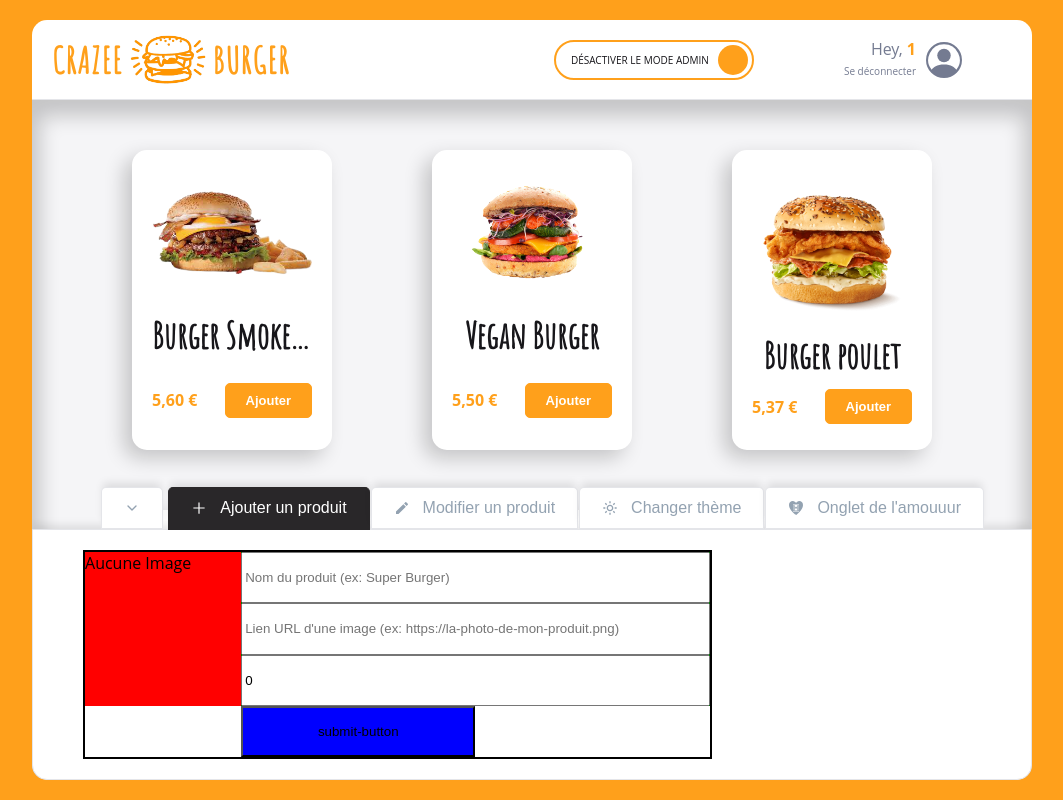
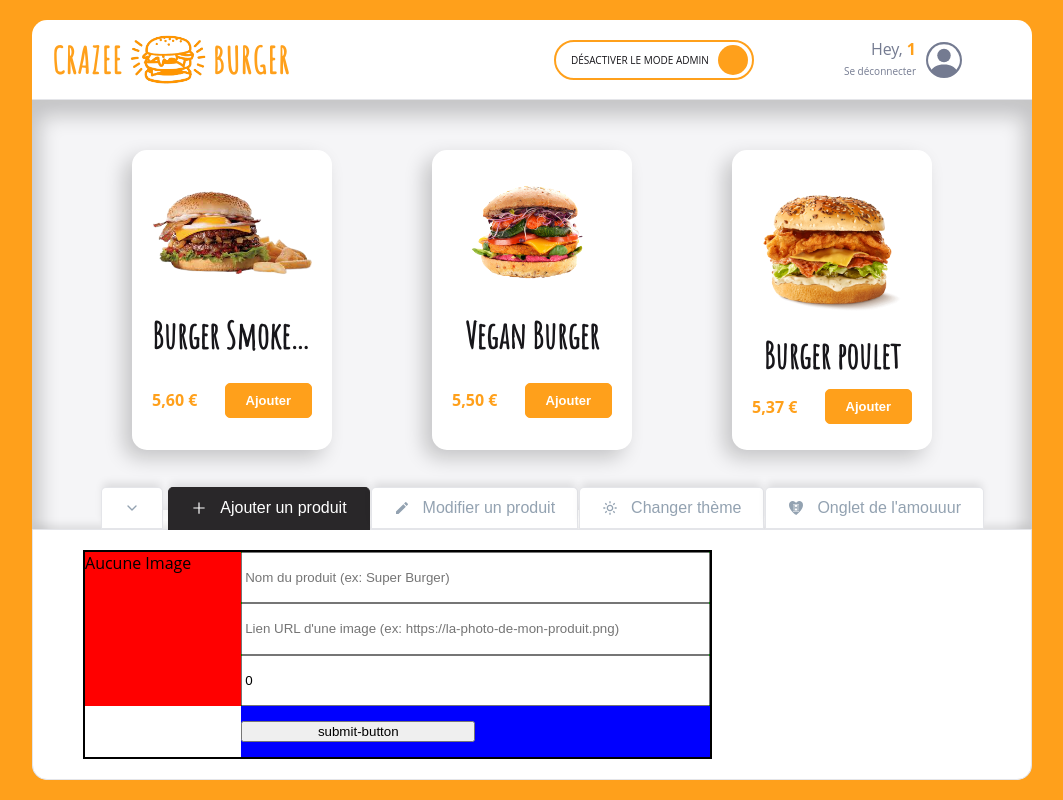
Before and after one commit to NFiker/crazee-burger, a React (Vite) app: page /order/1 in a window 1280 px wide. Shown: the whole page, without its empty margins (108-1171 px from the left). Built offline with nearby package versions, Linux system fonts and the light colour scheme; a web font is replaced by a local one.

Commit message:
✨ F08 > ADMIN > AddForm > add submit message on submission

```diff
--- a/src/components/pages/order/main/admin/adminPanel/AddForm.jsx
+++ b/src/components/pages/order/main/admin/adminPanel/AddForm.jsx
@@ -2,6 +2,7 @@ import styled from "styled-components";
 import OrderContext from "../../../../../../context/OrderContext";
 import { useContext } from "react";
 import { useState } from "react";
+import { FiCheck } from "react-icons/fi";
 
 const EMPTY_PRODUCT = {
   id: "",
@@ -15,6 +16,7 @@ export default function AddForm() {
   const { handleAdd } = useContext(OrderContext);
 
   const [newProduct, setNewProduct] = useState(EMPTY_PRODUCT);
+  const [isSubmitted, setIsSubmitted] = useState(false);
 
   //Comportements
   const handleSubmit = (event) => {
@@ -25,11 +27,19 @@ export default function AddForm() {
     };
     handleAdd(newProductToAdd);
     setNewProduct(EMPTY_PRODUCT);
+    displaySuccessMessage();
   };
 
   const handleChange = (event) => {
     const { name, value } = event.target;
     setNewProduct({ ...newProduct, [name]: value }); //[] Dynamic Property Name
+  };
+
+  const displaySuccessMessage = () => {
+    setIsSubmitted(true);
+    setTimeout(() => {
+      setIsSubmitted(false);
+    }, 2000);
   };
 
   //Affichage
@@ -65,7 +75,14 @@ export default function AddForm() {
           onChange={handleChange}
         />
       </div>
-      <button className="submit-button">submit-button</button>
+      <div className="submit">
+        <button className="submit-button">submit-button</button>
+        {isSubmitted && (
+          <span className="submit-message">
+            <FiCheck /> Ajouté avec succès !
+          </span>
+        )}
+      </div>
     </AddFormStyled>
   );
 }
@@ -103,9 +120,14 @@ const AddFormStyled = styled.form`
     display: grid;
   }
 
-  .submit-button {
+  .submit {
     background: blue;
     grid-area: submit-button;
-    width: 50%;
+    display: flex;
+    align-items: center;
+
+    .submit-button {
+      width: 50%;
+    }
   }
 `;
```
